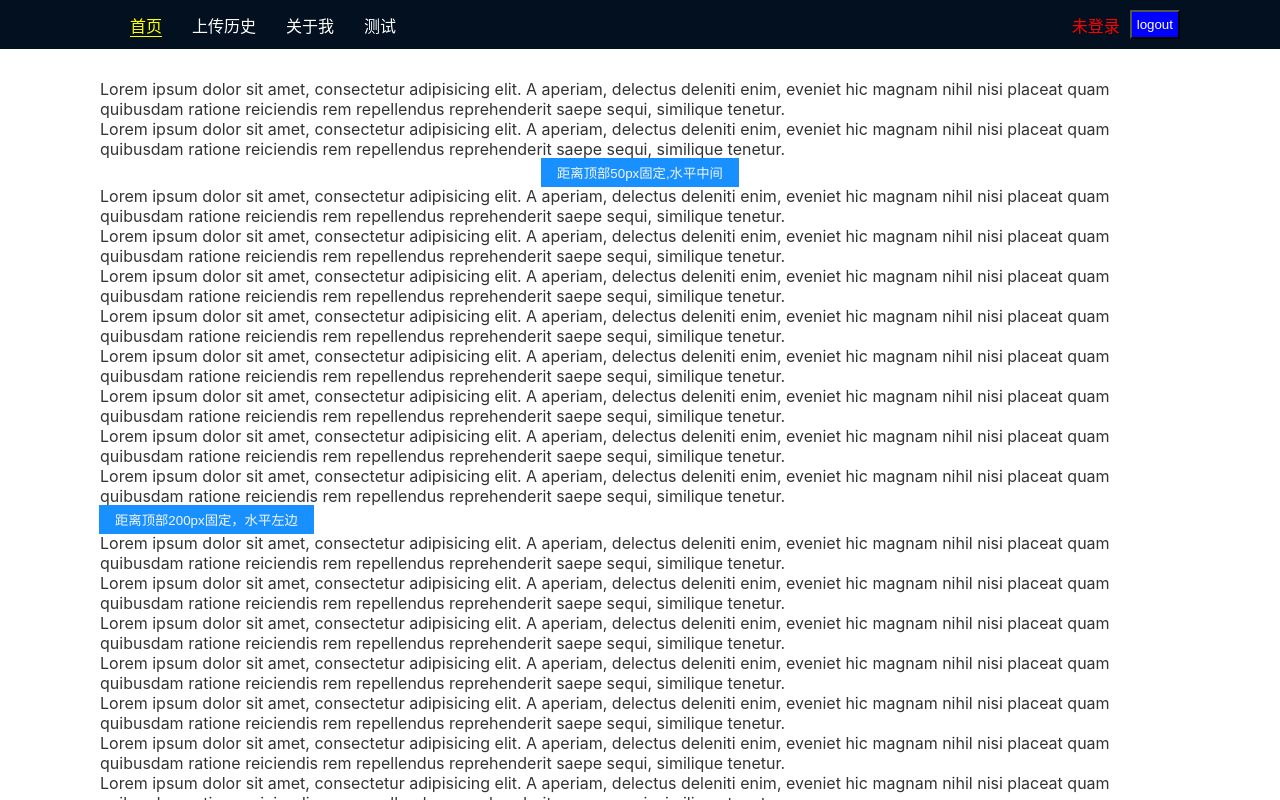
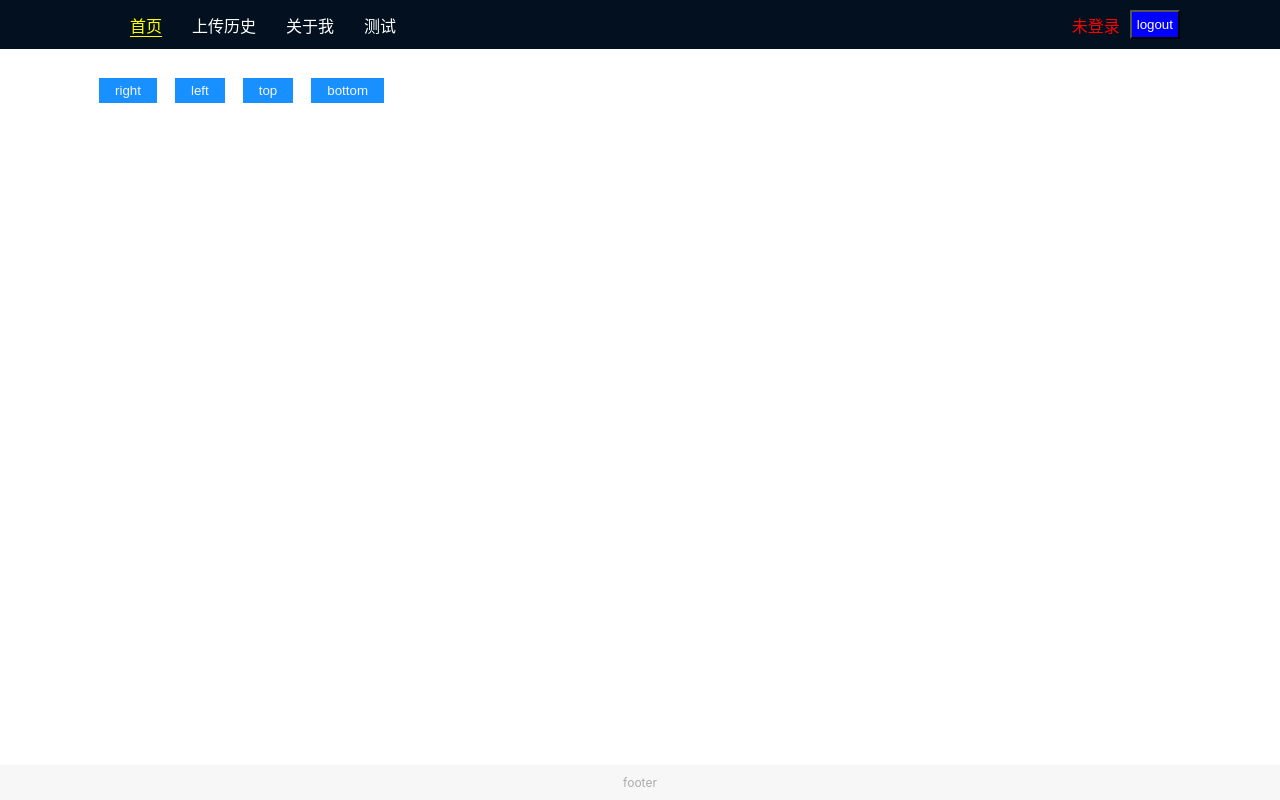
Before and after one commit to leigp555/react-ui-lib, a React app: page /#/ in a window 1280 px wide. Shown: the top 800 px of the page. Built offline with nearby package versions, Linux system fonts and the light colour scheme.

Commit message:
feat: 组件统一导出

```diff
--- a/src/lib/Drawer/Drawer.tsx
+++ b/src/lib/Drawer/Drawer.tsx
@@ -16,14 +16,23 @@ interface Props extends HTMLAttributes<HTMLDivElement> {
 }
 
 const Wrap = styled.div`
+  position: absolute;
+  top: 0;
+  left: 0;
+  width: 100vw;
+  height: 100vh;
+  overflow: hidden;
+  z-index: 1;
+  transition: all 500ms;
   .overflow {
     position: absolute;
     top: 0;
     left: 0;
     width: 100vw;
     height: 100vh;
+    overflow: hidden;
     background-color: rgba(0, 0, 0, 0.1);
-    z-index: 1;
+    z-index: 10;
   }
 `;
 
@@ -83,10 +92,10 @@ const DrawerStyled = styled.div`
     }
   }
 `;
-const Drawer: React.FC<Props> = (props) => {
+export const Drawer: React.FC<Props> = (props) => {
   const { children, title, width, height, position, onClose, visible } = props;
   return createPortal(
-    <Wrap>
+    <Wrap style={{ zIndex: visible ? 1 : -1 }}>
       <CSSTransition in={visible} classNames={position} timeout={250} unmountOnExit>
         <DrawerStyled className={classNames(position!)} width={width!} height={height!}>
           <div className="main">
--- a/src/lib/Drawer/index.scss
+++ b/src/lib/Drawer/index.scss
@@ -1,7 +1,4 @@
-body{
-  overflow-x: hidden !important;
-  overflow-Y: hidden !important;
-}
+
 //右
 .right-enter {
   opacity: 0;
--- a/src/pages/Home.tsx
+++ b/src/pages/Home.tsx
@@ -1,45 +1,106 @@
 import React, { useState } from 'react';
 import styled from 'styled-components';
-import { Affix, Button } from '../lib/index';
+import Button from '../lib/Button/Button';
+import Drawer from '../lib/Drawer/Drawer';
 
 const Wrap = styled.div`
-  //position: relative;
-  //display: flex;
-  //flex-direction: column;
+  display: flex;
+  flex-direction: column;
+  gap: 50px;
 `;
-
 const Home: React.FC = () => {
-  const [top, setTop] = useState(200);
-  const render = (num: number): React.ReactNode[] => {
-    const vNode: React.ReactNode[] = [];
-    for (let i = 0; i < num; i++) {
-      vNode.push(
-        <p key={Math.random()}>
-          Lorem ipsum dolor sit amet, consectetur adipisicing elit. A aperiam, delectus deleniti
-          enim, eveniet hic magnam nihil nisi placeat quam quibusdam ratione reiciendis rem
-          repellendus reprehenderit saepe sequi, similique tenetur.
-        </p>
-      );
-    }
-    return vNode;
+  const [visible, setVisible] = useState(false);
+  const [visible2, setVisible2] = useState(false);
+  const [visible3, setVisible3] = useState(false);
+  const [visible4, setVisible4] = useState(false);
+  const showDrawer = () => {
+    setVisible(true);
+  };
+  const onClose = () => {
+    setVisible(false);
+  };
+  const showDrawer2 = () => {
+    setVisible2(true);
+  };
+  const onClose2 = () => {
+    setVisible2(false);
+  };
+  const showDrawer3 = () => {
+    setVisible3(true);
+  };
+  const onClose3 = () => {
+    setVisible3(false);
+  };
+  const showDrawer4 = () => {
+    setVisible4(true);
+  };
+  const onClose4 = () => {
+    setVisible4(false);
   };
   return (
     <Wrap>
-      <div>{render(2)}</div>
-      <Affix offsetTop={50} rowPosition="center">
-        <Button onClick={() => setTop(top + 10)}>距离顶部50px固定,水平中间</Button>
-      </Affix>
-      <div>{render(8)}</div>
-      <Affix offsetTop={top}>
-        <div role="presentation">
-          <Button onClick={() => setTop(top + 10)}> 距离顶部200px固定，水平左边</Button>
-        </div>
-      </Affix>
-      <div>{render(20)}</div>
-      <Affix offsetTop={100} rowPosition="end">
-        <Button onClick={() => setTop(top + 10)}>距离顶部100px固定,水平右边</Button>
-      </Affix>
-      <div>{render(50)}</div>
+      <div style={{ display: 'flex', gap: '20px' }}>
+        <Button type="primary" onClick={showDrawer}>
+          right
+        </Button>
+        <Button type="primary" onClick={showDrawer2}>
+          left
+        </Button>
+        <Button type="primary" onClick={showDrawer3}>
+          top
+        </Button>
+        <Button type="primary" onClick={showDrawer4}>
+          bottom
+        </Button>
+        <Drawer
+          title="Basic Drawer"
+          position="right"
+          visible={visible}
+          onClose={onClose}
+          width={400}
+          height={400}
+        >
+          <p>Some contents...</p>
+          <p>Some contents...</p>
+          <p>Some contents...</p>
+        </Drawer>
+        <Drawer
+          title="Basic Drawer"
+          position="left"
+          visible={visible2}
+          onClose={onClose2}
+          width={400}
+          height={400}
+        >
+          <p>Some contents...</p>
+          <p>Some contents...</p>
+          <p>Some contents...</p>
+        </Drawer>
+        <Drawer
+          title="Basic Drawer"
+          position="top"
+          visible={visible3}
+          onClose={onClose3}
+          width={400}
+          height={200}
+        >
+          <p>Some contents...</p>
+          <p>Some contents...</p>
+          <p>Some contents...</p>
+        </Drawer>
+        <Drawer
+          title="Basic Drawer"
+          position="bottom"
+          visible={visible4}
+          onClose={onClose4}
+          width={400}
+          height={200}
+        >
+          <p>Some contents...</p>
+          <p>Some contents...</p>
+          <p>Some contents...</p>
+        </Drawer>
+      </div>
     </Wrap>
   );
 };
```
Also changed, not shown: src/lib/index.ts (+81 -162 lines).
